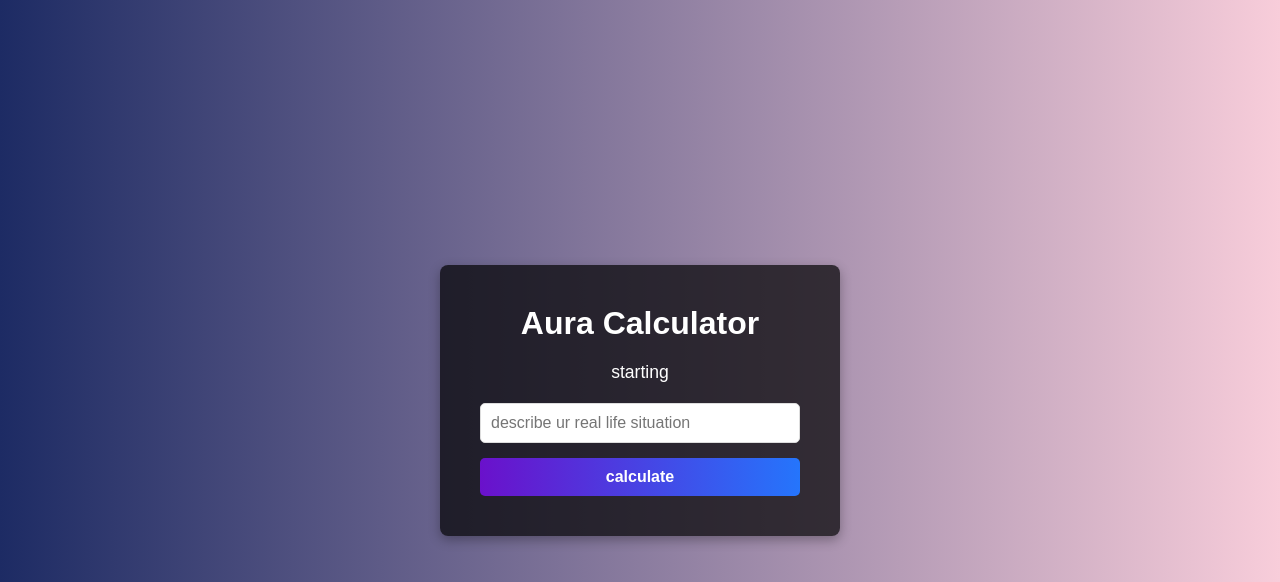
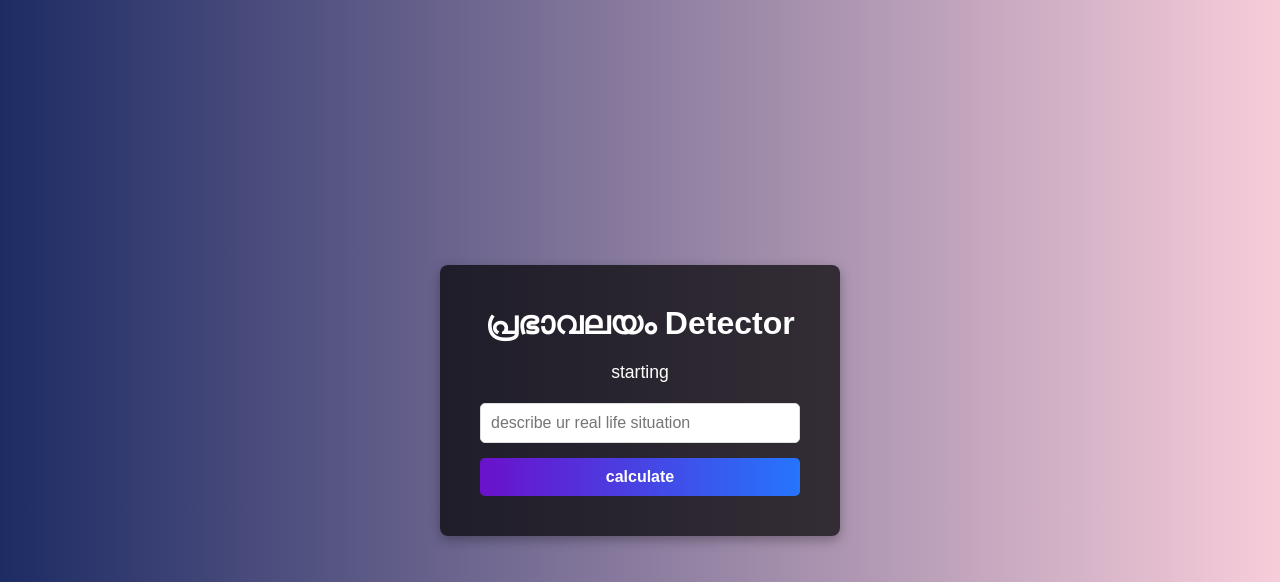
Before and after one commit to Jopauljose/AuraDetector1, a Flask app: page / in a window 1280 px wide. Shown: the top 582 px of the page. Run offline with Flask 3, Linux system fonts and the light colour scheme.

Commit message:
UI changes

```diff
--- a/templates/index.html
+++ b/templates/index.html
@@ -3,13 +3,13 @@
 <head>
     <meta charset="UTF-8">
     <meta name="viewport" content="width=device-width, initial-scale=1.0">
-    <title>Prabhavalayam Detector</title>
+    <title>പ്രഭാവലയം Detector</title>
     <link rel="stylesheet" href="{{ url_for('static', filename='style.css') }}">
 
 </head>
 <body>
     <div class="container">
-        <h1>Aura Calculator</h1>
+        <h1>പ്രഭാവലയം Detector</h1>
         <p>starting</p>
 
         <form action="/" method="POST">
```
